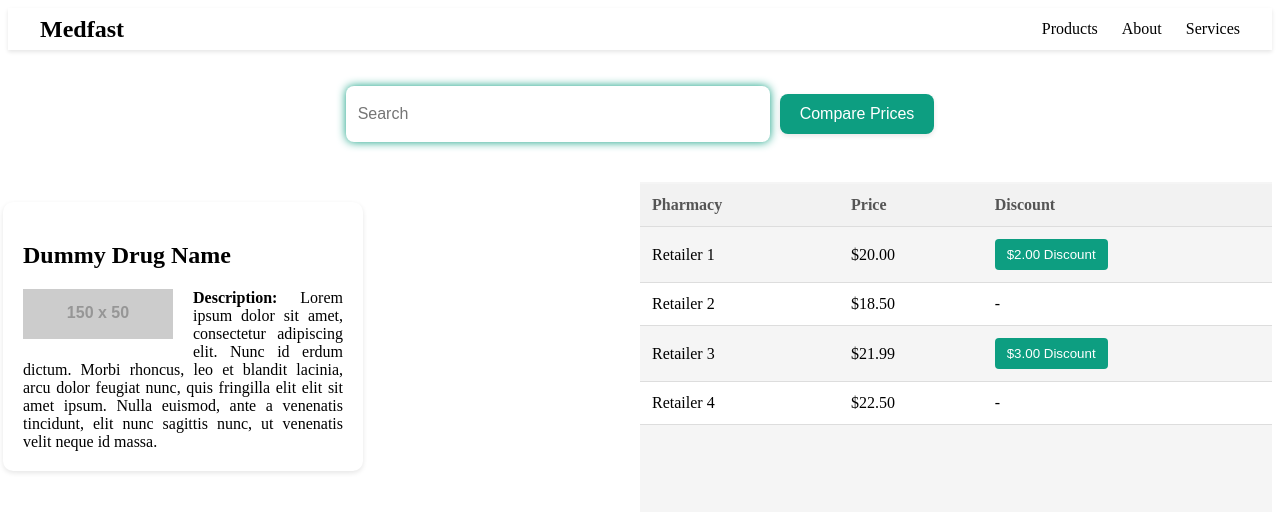
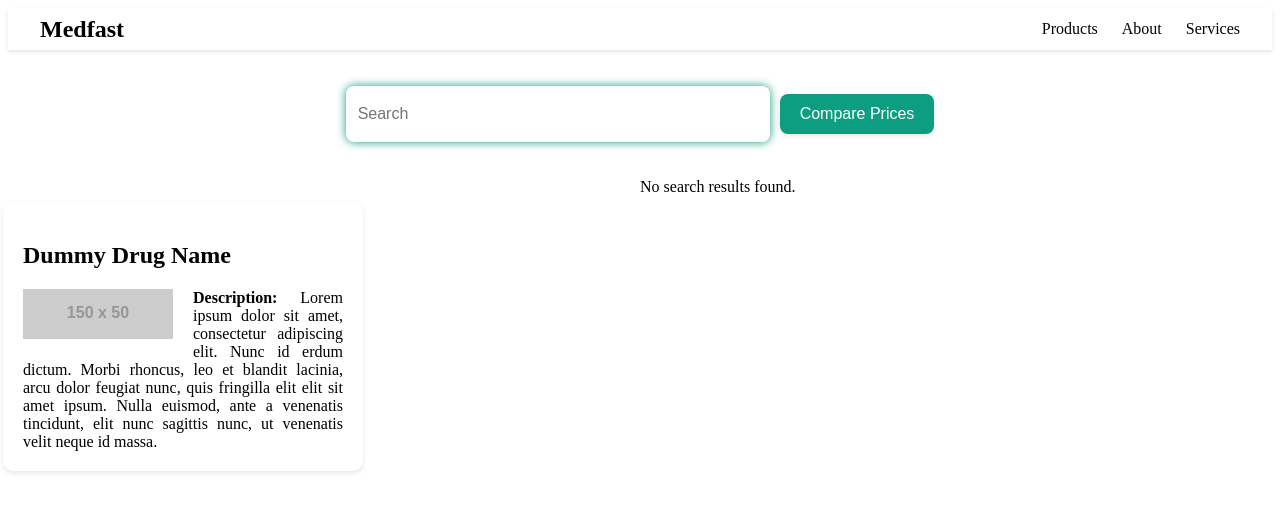
Before and after one commit to johndelphi/MedfastFrontend, an Angular app: page /products in a window 1280 px wide. Shown: the top 512 px of the page. Built offline with nearby package versions, Linux system fonts and the light colour scheme.

Commit message:
Now we can search in one component  and display  in the other

```diff
--- a/src/app/Service/medicine.service.ts
+++ /dev/null
@@ -1,19 +0,0 @@
-import { HttpClient } from '@angular/common/http';
-import { Injectable } from '@angular/core';
-import { Observable } from 'rxjs';
-import { medicine } from '../models/medicine.model';
-
-@Injectable({
-  providedIn: 'root'
-})
-export class MedicineService {
-  baseUrl =''
-  constructor(private http : HttpClient) { }
-
-  getAllproducts(): Observable<medicine[]>{
-   return  this.http.get<medicine[]>(this.baseUrl);
-
-  }
-
-
-}
--- a/src/app/api.service.ts
+++ b/src/app/api.service.ts
@@ -1,20 +1,15 @@
 import { Injectable } from '@angular/core';
 import { HttpClient } from '@angular/common/http';
 import { Observable } from 'rxjs';
+import { environment } from 'src/environments/environment';
+import { Medicine } from './models/Medicine.model';
 
-export interface Medicine{
 
-  medicineName: string,
-  medicineDescription: string,
-  price: number;
-  category: string;
-  imageUrl: string;
-}
 @Injectable({
   providedIn: 'root'
 })
 export class ApiService {
-  private apiBaseUrl = 'https://localhost:7070/api';
+  private apiBaseUrl = environment.apiBaseUrl;
 
   constructor(private http: HttpClient) {}
 
@@ -38,7 +33,7 @@ export class ApiService {
   }
 
   searchProducts(searchTerm: string) :Observable<Medicine[]> {
-      const searchUrl = `${this.apiBaseUrl}/medicines/Search?name=${searchTerm}`;
+      const searchUrl = `${this.apiBaseUrl}/api/Medicines/Search?name=${searchTerm}`;
     return this.http.get<Medicine[]>(searchUrl);
   }
   // Add more methods for other API requests as needed, such as updating a user's profile or adding products to a shopping cart.
--- a/src/app/app.component.html
+++ b/src/app/app.component.html
@@ -1,8 +1,8 @@
 <app-header></app-header>
 <br>
 <br>
-<app-search-bar></app-search-bar>
+<app-search-bar (resultsEmitter)="filteredMedicines = $event"></app-search-bar>
 <div class="Homecontainer">
     <app-product-details></app-product-details>
-    <app-product-list></app-product-list>
+    <app-product-list [MedicineListResult]="filteredMedicines"></app-product-list>
 </div>
--- a/src/app/app.component.ts
+++ b/src/app/app.component.ts
@@ -1,5 +1,5 @@
 import { Component } from '@angular/core';
-import { MedicineService } from './Service/medicine.service';
+import { Medicine } from './models/Medicine.model';
 
 @Component({
   selector: 'app-root',
@@ -8,22 +8,9 @@ import { MedicineService } from './Service/medicine.service';
 })
 export class AppComponent {
   title = 'MedfastFrontend';
+  filteredMedicines: Medicine[] = [];
 
-  constructor(private MedicineService :MedicineService){
-
+  ngOnInit(): void {
+    // Add logic to retrieve initial data here, if needed
   }
-
-  ngOnIint():void{
-    this.getAllproducts();
-
-  }
-
-  getAllproducts(){
-    this.MedicineService.getAllproducts()
-    .subscribe(
-    response =>{
-      console.log(response);
-    }
-    )
 }
-}
--- a/src/app/app.module.ts
+++ b/src/app/app.module.ts
@@ -23,6 +23,7 @@ import { SearchBarComponent } from './components/search-bar/search-bar.component
     AppComponent,
     ProductListComponent,
     ProductDetailsComponent,
+    SearchBarComponent,
     LoginComponent, // Add LoginComponent to declarations array
     RegistrationComponent, HeaderComponent, SearchBarComponent,  // Add RegistrationComponent to declarations array
   ],
--- a/src/app/components/product-details/product-details.component.ts
+++ b/src/app/components/product-details/product-details.component.ts
@@ -10,7 +10,7 @@ import { ApiService } from '../../api.service';
 export class ProductDetailsComponent implements OnInit {
   product: any;
   searchTerm = '';
-  medicines: any[] = [];
+  Medicines: any[] = [];
 
   constructor(
     private route: ActivatedRoute,
@@ -37,9 +37,9 @@ export class ProductDetailsComponent implements OnInit {
 
 
   onSearch() {
-    this.apiService.searchProducts(this.searchTerm).subscribe((medicines) => {
-      console.log(medicines);
-      this.medicines = medicines;
+    this.apiService.searchProducts(this.searchTerm).subscribe((Medicines) => {
+      console.log(Medicines);
+      this.Medicines = Medicines;
     });
   }
 }
--- a/src/app/components/product-list/product-list.component.html
+++ b/src/app/components/product-list/product-list.component.html
@@ -1,20 +1,32 @@
-<div class="container">
+<div *ngIf="MedicineListResult.length === 0">
+    <p>No search results found.</p>
+</div>
+
+<div *ngIf="MedicineListResult.length > 0" class="container">
     <table class="prices">
         <thead>
             <tr>
-                <th>Pharmacy</th>
+                <th>Name</th>
                 <th>Price</th>
                 <th>Discount</th>
+
+
             </tr>
         </thead>
         <tbody>
-            <tr *ngFor="let retailer of retailers">
-                <td>{{ retailer.name }}</td>
-                <td>{{ retailer.price }}</td>
-                <td *ngIf="retailer.discountAmount">
-                    <button class="discount-button"> {{ retailer.discountAmount }} Discount</button>
+            <tr *ngFor="let medicine of MedicineListResult">
+                <td>{{ medicine.medicineName }}</td>
+
+
+                <td>${{ medicine.price }}</td>
+                <td>
+                    <button class="discount-button" *ngIf="medicine.medicineDiscount > 0">
+              Save ${{ medicine.medicineDiscount }}
+            </button>
+                    <button class="discount-button" *ngIf="medicine.medicineDiscount === 0">
+              Discount
+            </button>
                 </td>
-                <td *ngIf="!retailer.discountAmount">-</td>
             </tr>
         </tbody>
     </table>
--- a/src/app/components/product-list/product-list.component.ts
+++ b/src/app/components/product-list/product-list.component.ts
@@ -1,5 +1,5 @@
-import { Component } from '@angular/core';
-
+import { Component, Input } from '@angular/core';
+import { Medicine } from 'src/app/models/Medicine.model';
 
 @Component({
   selector: 'app-product-list',
@@ -7,10 +7,23 @@ import { Component } from '@angular/core';
   styleUrls: ['./product-list.component.css']
 })
 export class ProductListComponent {
-  retailers = [
-    { name: 'Retailer 1', price: '$20.00', discountCode: 'ABC123', discountAmount: '$2.00' },
-    { name: 'Retailer 2', price: '$18.50', discountCode: '', discountAmount: '' },
-    { name: 'Retailer 3', price: '$21.99', discountCode: 'DEF456', discountAmount: '$3.00' },
-    { name: 'Retailer 4', price: '$22.50', discountCode: '', discountAmount: '' }
-  ];
+  private _MedicineListResult: Medicine[] = [];
+
+  @Input()
+
+  set MedicineListResult(value: Medicine[]) {
+    this._MedicineListResult = value;
+    console.log('Medicine List Result:', this._MedicineListResult);
+  }
+
+  get MedicineListResult(): Medicine[] {
+    return this._MedicineListResult;
+  }
+
+
+  toggleDiscountInfo(event: Event) {
+    const button = event.target as HTMLButtonElement;
+    const discountInfo = button.nextElementSibling as HTMLDivElement;
+    discountInfo.classList.toggle('hidden');
+  }
 }
--- a/src/app/components/search-bar/search-bar.component.html
+++ b/src/app/components/search-bar/search-bar.component.html
@@ -3,17 +3,21 @@
     <button type="submit" (click)="search()">Compare Prices</button>
 </div>
 
-<!-- Display search results -->
+<div>
+
+</div>
+<!--
+Display search results
 <div *ngIf="searchResults && searchResults.length > 0">
     <h3>Search Results:</h3>
     <ul>
-        <li *ngFor="let medicine of searchResults">
-            {{ medicine.medicineName }} - {{ medicine.medicineDescription }} - ${{ medicine.price }}
+        <li *ngFor="let Medicine of searchResults">
+            {{ Medicine.MedicineName }} - {{ Medicine.MedicineDescription }} - ${{ Medicine.price }}
         </li>
     </ul>
-</div>
+</div> -->
 
 <!-- Display a message if there are no results -->
-<div *ngIf="searchResults && searchResults.length === 0">
+<!-- <div *ngIf="searchResults && searchResults.length === 0">
     <p>No results found.</p>
-</div>
+</div> -->
--- a/src/app/components/search-bar/search-bar.component.ts
+++ b/src/app/components/search-bar/search-bar.component.ts
@@ -1,5 +1,7 @@
-import { Component, OnInit,Output,EventEmitter } from '@angular/core';
-import { ApiService,Medicine } from '../../api.service';
+import { Component, OnInit, Output, EventEmitter } from '@angular/core';
+import { ApiService } from 'src/app/api.service';
+import { Medicine } from 'src/app/models/Medicine.model';
+import { ProductListComponent } from '../product-list/product-list.component';
 
 @Component({
   selector: 'app-search-bar',
@@ -8,20 +10,19 @@ import { ApiService,Medicine } from '../../api.service';
 })
 export class SearchBarComponent implements OnInit {
   searchTerm! : string;
-  searchResults! : Medicine[];
+  filteredMedicines! : Medicine[];
   @Output() resultsEmitter = new EventEmitter<Medicine[]>();
 
-  constructor(private  apiservice:ApiService) { }
+  constructor(private apiService : ApiService) { }
 
   ngOnInit(): void {
   }
 
-
   search(): void {
-    this.apiservice.searchProducts(this.searchTerm).subscribe((medicines: Medicine[]) => {
-      this.searchResults = medicines;
-      console.log('Search Results:', this.searchResults);
-      this.resultsEmitter.emit(this.searchResults);
+    this.apiService.searchProducts(this.searchTerm).subscribe((medicines: Medicine[]) => {
+      this.filteredMedicines = medicines;
+      // console.log('Search Results:', this.filteredMedicines);
+      this.resultsEmitter.emit(this.filteredMedicines);
     });
   }
 }
--- a/src/environments/environment.ts
+++ b/src/environments/environment.ts
@@ -3,7 +3,9 @@
 // The list of file replacements can be found in `angular.json`.
 
 export const environment = {
-  production: false
+  production: false,
+  apiBaseUrl:'https://localhost:7070'
+
 };
 
 /*
```
Also changed, not shown: src/app/models/medicine.model.ts (+4 -3 lines), 1 other file (tests, documents, lock files or other folders).
